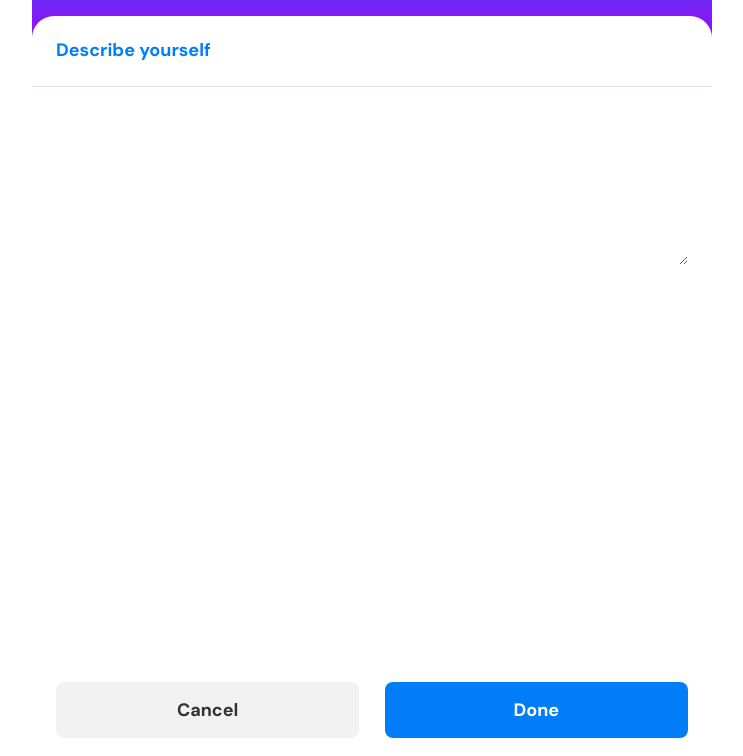
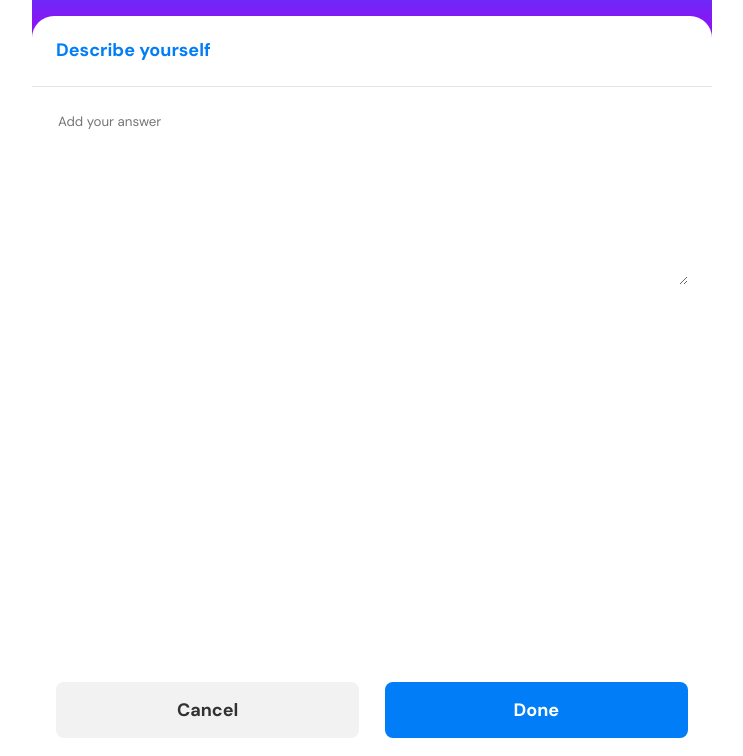
Before and after one commit to webDevT/flirtu-profile, a website: page app/edit-answer2.html in a window 1280 px wide. Shown: the part 44-800 px from the top of the page, without its empty margins (268-1011 px from the left). Drawn offline with Linux system fonts and the light colour scheme.

Commit message:
textarea

```diff
--- a/app/edit-answer2.html
+++ b/app/edit-answer2.html
@@ -42,7 +42,7 @@
 				<div class="questions-item">
 					<div class="container">
 
-						<textarea name="" id="" cols="30" rows="10" class="textarea"></textarea>
+						<textarea name="" id="" cols="30" rows="10" class="textarea" placeholder="Add your answer"></textarea>
 					</div>
 				</div>
 
--- a/app/sass/style.sass
+++ b/app/sass/style.sass
@@ -272,6 +272,7 @@ swiper-slide
     width: 100%
     border: none
     outline: none
+    font-family: 'DM Sans', sans-serif
 //end modal style
 
 @import "media"
```
Also changed, not shown: docs/edit-answer2.html (+1 -1 lines), app/css/style.min.css, docs/css/style.min.css.
